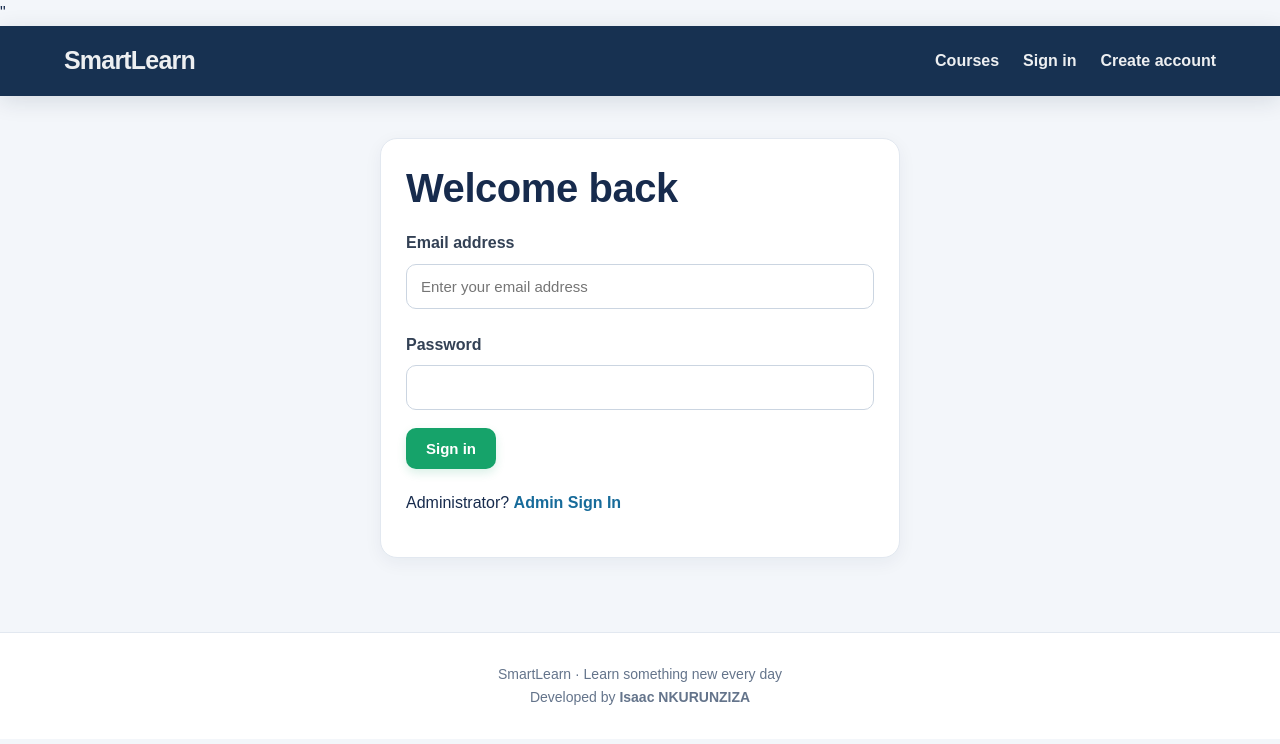
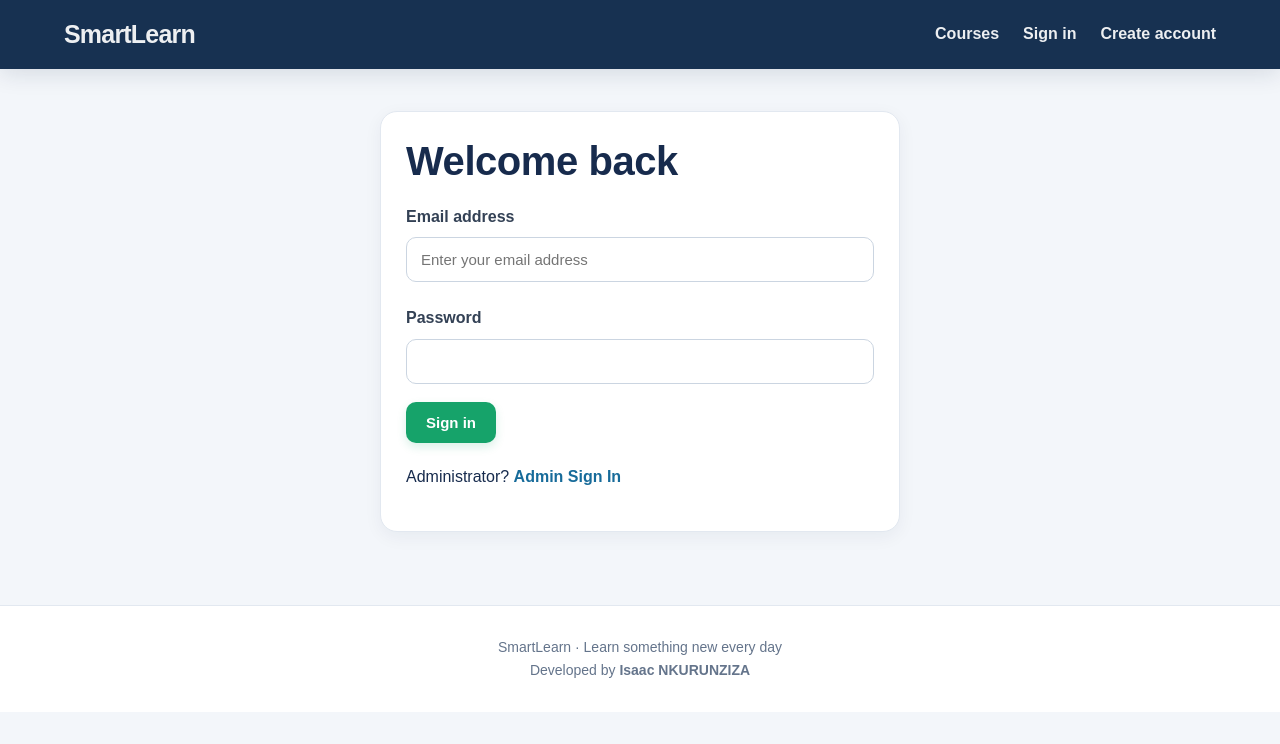
Before and after one commit to computerLibrary/SmartLearn, a Flask app: page /login in a window 1280 px wide. Shown: the top 744 px of the page. Run offline with Flask 3, Linux system fonts and the light colour scheme.

Commit message:
Fix base template markup

```diff
--- a/templates/base.html
+++ b/templates/base.html
@@ -1,4 +1,4 @@
-"<!doctype html><html lang="en"><head><meta charset="utf-8"><meta name="viewport" content="width=device-width,initial-scale=1">
+<!doctype html><html lang="en"><head><meta charset="utf-8"><meta name="viewport" content="width=device-width,initial-scale=1">
 <title>{{title}} | SmartLearn</title><link rel="stylesheet" href="{{ url_for('static', filename='css/style.css') }}">
 </head><body><nav><a class="brand" href="/">SmartLearn</a><a href="/courses">Courses</a>
 {% if current_user.is_authenticated %}<a href="/dashboard">My learning</a>{% if is_smartlearn_admin %}<a href="/admin">Admin</a>{% endif %}<a href="/logout">Sign out</a>{% else %}<a href="/login">Sign in</a><a href="/register">Create account</a>{% endif %}</nav>
```
